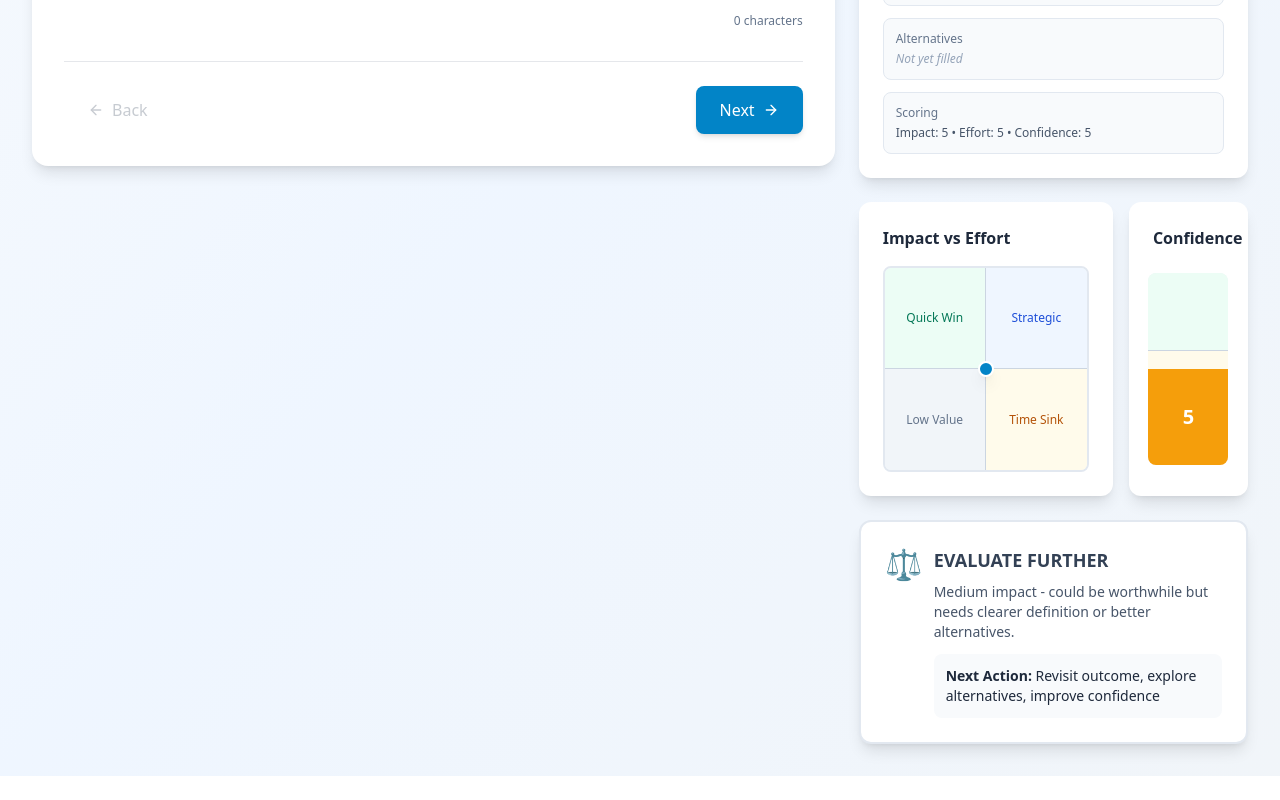
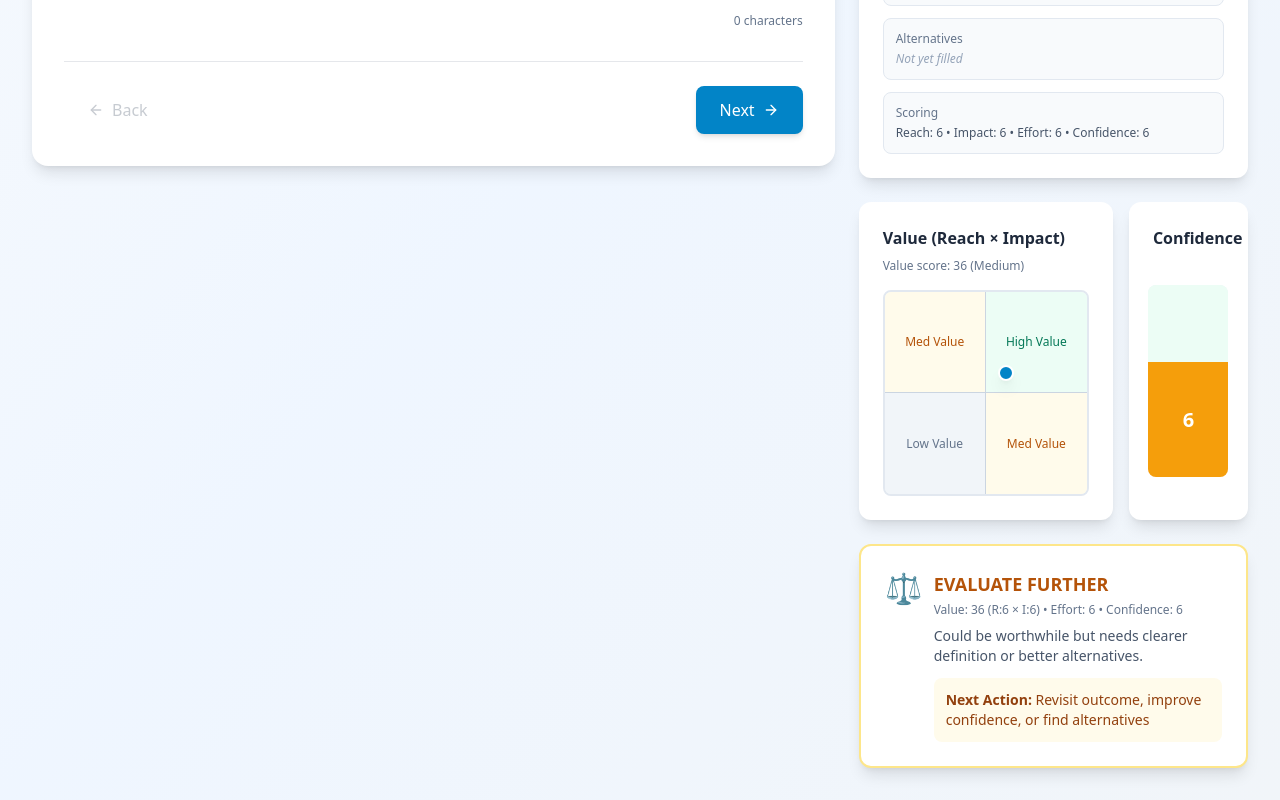
Before and after one commit to IanSimon23/worthsmith, a React (Vite) app: page / in a window 1280 px wide. Shown: the part 675-1475 px from the top of the page. Before the commit the page ends 1451 px from the top, so only its background shows below. Built offline with nearby package versions, Linux system fonts and the light colour scheme.

Commit message:
Moved to RICE format, with revised test plan

```diff
--- a/src/App.jsx
+++ b/src/App.jsx
@@ -87,6 +87,7 @@ export default function WorthsmithApp() {
       beneficiary: "First-time customers in checkout flow; Customer Service team handling shipping queries; Marketing team measuring conversion rates",
       nonDelivery: "We continue losing approximately 15% of new users at checkout (estimated £45k/month in lost revenue). CS team continues handling 200+ weekly tickets about unexpected shipping costs. Brand perception suffers due to 'hidden fees' complaints on review sites.",
       alternatives: "Quick copy change to existing checkout page; Add expandable FAQ section; Run 2-week A/B test with simplified flow; Add shipping calculator widget; Do nothing and measure baseline for one sprint; Partner with shipping provider for flat-rate option",
+      reach: 8,
       impact: 8,
       effort: 3,
       confidence: 7
@@ -248,13 +249,13 @@ export default function WorthsmithApp() {
               <SummarySidebar draft={draft} currentStep={step} />
               <div className="grid grid-cols-3 gap-4">
                 <div className="col-span-2">
-                  <QuadrantChart impact={draft.impact} effort={draft.effort} />
+                  <ValueMatrix reach={draft.reach} impact={draft.impact} />
                 </div>
                 <div className="col-span-1">
                   <ConfidenceZone confidence={draft.confidence} />
                 </div>
               </div>
-              <DecisionMatrix impact={draft.impact} effort={draft.effort} confidence={draft.confidence} />
+              <DecisionMatrix reach={draft.reach} impact={draft.impact} effort={draft.effort} confidence={draft.confidence} />
             </div>
           )}
         </div>
@@ -286,9 +287,10 @@ function getInitialDraft() {
     beneficiary: "",
     nonDelivery: "",
     alternatives: "",
-    impact: 5,
-    effort: 5,
-    confidence: 5
+    reach: 6,
+    impact: 6,
+    effort: 6,
+    confidence: 6
   };
 }
 
@@ -401,7 +403,7 @@ function SummarySidebar({ draft, currentStep }) {
           />
           <SummaryItem
             label="Scoring"
-            value={`I:${draft.impact} E:${draft.effort} C:${draft.confidence}`}
+            value={`R:${draft.reach} I:${draft.impact} E:${draft.effort} C:${draft.confidence}`}
             completed={currentStep > 5}
             active={currentStep === 5}
             isScore
@@ -433,7 +435,7 @@ function SummaryItem({ label, value, completed, active, isScore }) {
       </div>
       {hasContent && (
         <p className="text-xs text-slate-600 line-clamp-2">
-          {isScore ? `Impact: ${value.split(' ')[0].split(':')[1]} • Effort: ${value.split(' ')[1].split(':')[1]} • Confidence: ${value.split(' ')[2].split(':')[1]}` : value}
+          {isScore ? `Reach: ${value.split(' ')[0].split(':')[1]} • Impact: ${value.split(' ')[1].split(':')[1]} • Effort: ${value.split(' ')[2].split(':')[1]} • Confidence: ${value.split(' ')[3].split(':')[1]}` : value}
         </p>
       )}
       {!hasContent && !isScore && (
@@ -443,35 +445,41 @@ function SummaryItem({ label, value, completed, active, isScore }) {
   );
 }
 
-function QuadrantChart({ impact, effort }) {
-  const quadrant = getQuadrant(impact, effort);
-  const dotX = (effort / 10) * 100;
+function ValueMatrix({ reach, impact }) {
+  // This shows Reach vs Impact to visualize VALUE
+  const dotX = (reach / 10) * 100;
   const dotY = 100 - (impact / 10) * 100;
+  const value = reach * impact;
 
   return (
     <div className="bg-white rounded-xl shadow-lg p-6 transition-all hover:shadow-xl">
-      <h3 className="font-semibold text-slate-800 mb-4">Impact vs Effort</h3>
+      <h3 className="font-semibold text-slate-800 mb-2">Value (Reach × Impact)</h3>
+      <p className="text-xs text-slate-500 mb-4">Value score: {value} {value >= 49 ? '(High)' : value >= 16 ? '(Medium)' : '(Low)'}</p>
 
       <div className="relative aspect-square bg-slate-50 rounded-lg overflow-hidden border-2 border-slate-200">
-        {/* Quadrants */}
+        {/* Quadrants - color coded by value tier */}
         <div className="absolute inset-0 grid grid-cols-2 grid-rows-2">
-          <div className="bg-emerald-50 border-r border-b border-slate-300 flex items-center justify-center">
-            <span className="text-xs text-emerald-700 font-medium">Quick Win</span>
+          {/* Top-left: Low Reach, High Impact = Medium Value */}
+          <div className="bg-amber-50 border-r border-b border-slate-300 flex items-center justify-center">
+            <span className="text-xs text-amber-700 font-medium">Med Value</span>
           </div>
-          <div className="bg-blue-50 border-b border-slate-300 flex items-center justify-center">
-            <span className="text-xs text-blue-700 font-medium">Strategic</span>
+          {/* Top-right: High Reach, High Impact = High Value */}
+          <div className="bg-emerald-50 border-b border-slate-300 flex items-center justify-center">
+            <span className="text-xs text-emerald-700 font-medium">High Value</span>
           </div>
+          {/* Bottom-left: Low Reach, Low Impact = Low Value */}
           <div className="bg-slate-100 border-r border-slate-300 flex items-center justify-center">
             <span className="text-xs text-slate-500 font-medium">Low Value</span>
           </div>
+          {/* Bottom-right: High Reach, Low Impact = Medium Value */}
           <div className="bg-amber-50 flex items-center justify-center">
-            <span className="text-xs text-amber-700 font-medium">Time Sink</span>
+            <span className="text-xs text-amber-700 font-medium">Med Value</span>
           </div>
         </div>
 
-        {/* Axis Labels - positioned outside the grid */}
+        {/* Axis Labels */}
         <div className="absolute -bottom-6 left-1/2 -translate-x-1/2 text-xs text-slate-500 font-medium">
-          Effort →
+          Reach →
         </div>
         <div className="absolute -left-10 top-1/2 -translate-y-1/2 -rotate-90 text-xs text-slate-500 font-medium whitespace-nowrap">
           Impact →
@@ -539,116 +547,49 @@ function ConfidenceZone({ confidence }) {
   );
 }
 
-function DecisionMatrix({ impact, effort, confidence }) {
-  const getDecision = () => {
-    // High Impact scenarios
-    if (impact >= 7) {
-      if (effort <= 4 && confidence >= 7) {
-        return {
-          icon: "✅",
-          title: "DO NOW",
-          desc: "High impact, low effort, high confidence - perfect candidate for immediate action.",
-          action: "Add to next sprint",
-          color: "emerald"
-        };
-      }
-      if (effort <= 4 && confidence < 7) {
-        return {
-          icon: "🔍",
-          title: "SPIKE FIRST",
-          desc: "High impact and low effort, but confidence is low. Run a quick validation before committing.",
-          action: "Time-box a spike to reduce uncertainty",
-          color: "blue"
-        };
-      }
-      if (effort >= 7 && confidence >= 7) {
-        return {
-          icon: "🚀",
-          title: "STRATEGIC BET",
-          desc: "Major initiative with high confidence. Ensure stakeholder alignment and resource commitment.",
-          action: "Schedule planning session, break into phases",
-          color: "blue"
-        };
-      }
-      if (effort >= 7 && confidence < 7) {
-        return {
-          icon: "📚",
-          title: "RESEARCH NEEDED",
-          desc: "High impact but high effort and low confidence. De-risk before investing significant resources.",
-          action: "Run discovery, user research, or proof-of-concept",
-          color: "amber"
-        };
-      }
-    }
+function DecisionMatrix({ reach, impact, effort, confidence }) {
+  const decision = getDecisionRecommendation(reach, impact, effort, confidence);
+  const value = reach * impact;
 
-    // Medium Impact scenarios
-    if (impact >= 4 && impact < 7) {
-      if (confidence < 5) {
-        return {
-          icon: "⚠️",
-          title: "VALIDATE ASSUMPTIONS",
-          desc: "Medium impact with low confidence. Clarify the problem before investing effort.",
-          action: "Talk to users, review data, challenge assumptions",
-          color: "amber"
-        };
-      }
-      return {
-        icon: "⚖️",
-        title: "EVALUATE FURTHER",
-        desc: "Medium impact - could be worthwhile but needs clearer definition or better alternatives.",
-        action: "Revisit outcome, explore alternatives, improve confidence",
-        color: "slate"
-      };
-    }
-
-    // Low Impact scenarios
-    if (effort >= 7) {
-      return {
-        icon: "❌",
-        title: "SAY NO",
-        desc: "Low impact, high effort - this is a time sink. Politely decline or defer indefinitely.",
-        action: "Communicate why this isn't worth doing",
-        color: "red"
-      };
-    }
-
-    return {
-      icon: "🅿️",
-      title: "PARK IT",
-      desc: "Low impact overall. Consider batching with similar small items or backlog grooming.",
-      action: "Add to backlog for future consideration",
-      color: "slate"
-    };
+  const getColorClass = (title) => {
+    if (title === "DO NOW" || title === "QUICK WIN") return "emerald";
+    if (title === "DO NEXT" || title === "STRATEGIC BET" || title === "SPIKE FIRST") return "blue";
+    if (title === "VALIDATE FIRST" || title === "VALIDATE ASSUMPTIONS" || title === "CONSIDER ALTERNATIVES" || title === "EVALUATE FURTHER") return "amber";
+    if (title === "SAY NO") return "red";
+    return "slate";
   };
 
-  const decision = getDecision();
+  const color = getColorClass(decision.title);
 
   return (
     <div className={`bg-white rounded-xl shadow-lg p-6 transition-all hover:shadow-xl border-2 ${
-      decision.color === 'emerald' ? 'border-emerald-200' :
-      decision.color === 'blue' ? 'border-blue-200' :
-      decision.color === 'amber' ? 'border-amber-200' :
-      decision.color === 'red' ? 'border-red-200' :
+      color === 'emerald' ? 'border-emerald-200' :
+      color === 'blue' ? 'border-blue-200' :
+      color === 'amber' ? 'border-amber-200' :
+      color === 'red' ? 'border-red-200' :
       'border-slate-200'
     }`}>
       <div className="flex items-start gap-3">
         <div className="text-3xl">{decision.icon}</div>
         <div className="flex-1">
           <h3 className={`font-bold text-lg ${
-            decision.color === 'emerald' ? 'text-emerald-700' :
-            decision.color === 'blue' ? 'text-blue-700' :
-            decision.color === 'amber' ? 'text-amber-700' :
-            decision.color === 'red' ? 'text-red-700' :
+            color === 'emerald' ? 'text-emerald-700' :
+            color === 'blue' ? 'text-blue-700' :
+            color === 'amber' ? 'text-amber-700' :
+            color === 'red' ? 'text-red-700' :
             'text-slate-700'
           }`}>
             {decision.title}
           </h3>
+          <div className="text-xs text-slate-500 mt-1">
+            Value: {value} (R:{reach} × I:{impact}) • Effort: {effort} • Confidence: {confidence}
+          </div>
           <p className="text-sm text-slate-600 mt-2">{decision.desc}</p>
           <div className={`mt-3 p-3 rounded-lg text-sm ${
-            decision.color === 'emerald' ? 'bg-emerald-50 text-emerald-800' :
-            decision.color === 'blue' ? 'bg-blue-50 text-blue-800' :
-            decision.color === 'amber' ? 'bg-amber-50 text-amber-800' :
-            decision.color === 'red' ? 'bg-red-50 text-red-800' :
+            color === 'emerald' ? 'bg-emerald-50 text-emerald-800' :
+            color === 'blue' ? 'bg-blue-50 text-blue-800' :
+            color === 'amber' ? 'bg-amber-50 text-amber-800' :
+            color === 'red' ? 'bg-red-50 text-red-800' :
             'bg-slate-50 text-slate-800'
           }`}>
             <strong>Next Action:</strong> {decision.action}
@@ -867,7 +808,9 @@ function AlternativesStep({ value, onChange, expressMode, outcome }) {
 }
 
 function ScoringStep({ draft, onChange }) {
-  const decision = getDecisionRecommendation(draft.impact, draft.effort, draft.confidence);
+  const decision = getDecisionRecommendation(draft.reach, draft.impact, draft.effort, draft.confidence);
+  const riceScore = calculateRICE(draft.reach, draft.impact, draft.confidence, draft.effort);
+  const value = draft.reach * draft.impact;
 
   return (
     <div className="space-y-6 animate-fadeIn">
@@ -875,11 +818,18 @@ function ScoringStep({ draft, onChange }) {
         <Target className="w-6 h-6 text-sky-600 mt-1 flex-shrink-0" />
         <div className="flex-1">
           <h2 className="text-xl font-bold text-slate-800">How would you score this?</h2>
-          <p className="text-slate-600 mt-2">Rate the expected impact, required effort, and your confidence level on a scale of 0-10.</p>
+          <p className="text-slate-600 mt-2">Rate the reach, impact, effort, and confidence on a scale of 1-10.</p>
         </div>
       </div>
 
-      <div className="grid md:grid-cols-3 gap-6">
+      <div className="grid md:grid-cols-2 gap-6">
+        <ScoreSlider
+          label="Reach"
+          value={draft.reach}
+          onChange={v => onChange({ reach: v })}
+          color="purple"
+          description="How many people affected?"
+        />
         <ScoreSlider
           label="Impact"
           value={draft.impact}
@@ -904,20 +854,56 @@ function ScoringStep({ draft, onChange }) {
       </div>
 
       <div className="bg-gradient-to-br from-slate-50 to-blue-50 border-2 border-slate-200 rounded-xl p-6">
-        <h3 className="font-semibold text-slate-800 mb-3">Recommendation</h3>
-        <div className="flex items-center gap-2">
-          <span className="text-2xl">{decision.icon}</span>
-          <div className="text-lg font-bold text-sky-600">
-            {decision.title}
+        <div className="grid md:grid-cols-2 gap-6 mb-4">
+          <div>
+            <h3 className="font-semibold text-slate-800">Value Score</h3>
+            <p className="text-xs text-slate-500 mt-1">Reach × Impact</p>
+            <div className="text-3xl font-bold text-sky-600 mt-2">
+              {value}
+            </div>
+            <p className="text-sm text-slate-600 mt-1">
+              {value >= 49 ? 'High Value' : value >= 16 ? 'Medium Value' : 'Low Value'}
+            </p>
+          </div>
+          <div>
+            <h3 className="font-semibold text-slate-800">RICE Score</h3>
+            <p className="text-xs text-slate-500 mt-1">(R × I × C) / E (reference)</p>
+            <div className="text-3xl font-bold text-slate-600 mt-2">
+              {riceScore}
+            </div>
           </div>
         </div>
-        <p className="text-sm text-slate-600 mt-2">{decision.desc}</p>
+
+        <div className="pt-4 border-t border-slate-300">
+          <h4 className="font-semibold text-slate-800 mb-2">Recommendation</h4>
+          <div className="flex items-center gap-2 mb-2">
+            <span className="text-2xl">{decision.icon}</span>
+            <div className="text-lg font-bold text-sky-600">
+              {decision.title}
+            </div>
+          </div>
+          <p className="text-sm text-slate-600">{decision.desc}</p>
+        </div>
       </div>
     </div>
   );
 }
 
 function ScoreSlider({ label, value, onChange, color, description }) {
+  const colorClasses = {
+    purple: 'text-purple-600',
+    emerald: 'text-emerald-600',
+    orange: 'text-orange-600',
+    blue: 'text-blue-600'
+  };
+
+  const gradientColors = {
+    purple: '#9333ea',
+    emerald: '#10b981',
+    orange: '#f97316',
+    blue: '#3b82f6'
+  };
+
   return (
     <div className="space-y-3">
       <div className="flex items-baseline justify-between">
@@ -925,31 +911,19 @@ function ScoreSlider({ label, value, onChange, color, description }) {
           <div className="font-semibold text-slate-800">{label}</div>
           <div className="text-xs text-slate-500">{description}</div>
         </div>
-        <div className={`text-2xl font-bold transition-all ${
-          color === 'emerald' ? 'text-emerald-600' :
-          color === 'orange' ? 'text-orange-600' :
-          'text-blue-600'
-        }`}>
+        <div className={`text-2xl font-bold transition-all ${colorClasses[color]}`}>
           {value}
         </div>
       </div>
       <input
         type="range"
-        min={0}
+        min={1}
         max={10}
         value={value}
         onChange={e => onChange(Number(e.target.value))}
         className="w-full h-2 rounded-lg appearance-none cursor-pointer transition-all"
         style={{
-          background: `linear-gradient(to right, ${
-            color === 'emerald' ? '#10b981' :
-            color === 'orange' ? '#f97316' :
-            '#3b82f6'
-          } 0%, ${
-            color === 'emerald' ? '#10b981' :
-            color === 'orange' ? '#f97316' :
-            '#3b82f6'
-          } ${value * 10}%, #e2e8f0 ${value * 10}%, #e2e8f0 100%)`
+          background: `linear-gradient(to right, ${gradientColors[color]} 0%, ${gradientColors[color]} ${((value - 1) / 9) * 100}%, #e2e8f0 ${((value - 1) / 9) * 100}%, #e2e8f0 100%)`
         }}
       />
       <div className="flex justify-between text-xs text-slate-400">
@@ -1030,45 +1004,128 @@ function calculateCompleteness(draft) {
   if (draft.beneficiary?.length > 0) score += 20;
   if (draft.nonDelivery?.length > 0) score += 20;
   if (draft.alternatives?.length > 0) score += 20;
-  if (draft.impact !== 5 || draft.effort !== 5 || draft.confidence !== 5) score += 20;
+  if (draft.reach !== 6 || draft.impact !== 6 || draft.effort !== 6 || draft.confidence !== 6) score += 20;
   return score;
 }
 
-function getDecisionRecommendation(impact, effort, confidence) {
-  // High Impact scenarios
-  if (impact >= 7) {
-    if (effort <= 4 && confidence >= 7) {
-      return { icon: "✅", title: "DO NOW", desc: "High impact, low effort, high confidence - perfect candidate for immediate action." };
+function calculateRICE(reach, impact, confidence, effort) {
+  if (effort === 0 || effort < 1) return 0;
+  return Math.round((reach * impact * confidence) / effort);
+}
+
+function getDecisionRecommendation(reach, impact, effort, confidence) {
+  // Calculate value tier based on Reach × Impact
+  const value = reach * impact;
+
+  // High Value (R×I ≥ 49)
+  if (value >= 49) {
+    if (effort <= 3 && confidence >= 7) {
+      return {
+        icon: "✅",
+        title: "DO NOW",
+        desc: "High value, low effort, high confidence - perfect candidate for immediate action.",
+        action: "Add to next sprint"
+      };
     }
-    if (effort <= 4 && confidence < 7) {
-      return { icon: "🔍", title: "SPIKE FIRST", desc: "High impact and low effort, but confidence is low. Run a quick validation before committing." };
+    if (effort <= 3 && confidence < 7) {
+      return {
+        icon: "🔍",
+        title: "SPIKE FIRST",
+        desc: "High value and low effort, but confidence is low. Run a quick validation before committing.",
+        action: "Time-box a spike to reduce uncertainty"
+      };
     }
     if (effort >= 7 && confidence >= 7) {
-      return { icon: "🚀", title: "STRATEGIC BET", desc: "Major initiative with high confidence. Ensure stakeholder alignment and resource commitment." };
+      return {
+        icon: "🚀",
+        title: "STRATEGIC BET",
+        desc: "Major initiative with high confidence. Ensure stakeholder alignment and resource commitment.",
+        action: "Schedule planning session, break into phases"
+      };
     }
     if (effort >= 7 && confidence < 7) {
-      return { icon: "📚", title: "RESEARCH NEEDED", desc: "High impact but high effort and low confidence. De-risk before investing significant resources." };
+      return {
+        icon: "📚",
+        title: "DE-RISK FIRST",
+        desc: "High value but too much uncertainty for this investment. Run discovery or proof-of-concept first.",
+        action: "Run discovery, user research, or proof-of-concept"
+      };
+    }
+    if (effort >= 4 && effort <= 6 && confidence >= 7) {
+      return {
+        icon: "🎯",
+        title: "DO NEXT",
+        desc: "Solid high-value project. Queue it up after current priorities.",
+        action: "Add to backlog, prioritize after current sprint"
+      };
+    }
+    if (effort >= 4 && effort <= 6 && confidence < 7) {
+      return {
+        icon: "⚠️",
+        title: "VALIDATE FIRST",
+        desc: "Worth doing if we can confirm our assumptions. Reduce uncertainty before committing.",
+        action: "Talk to users, review data, challenge assumptions"
+      };
     }
   }
 
-  // Medium Impact scenarios
-  if (impact >= 4 && impact < 7) {
+  // Medium Value (R×I 16-48)
+  if (value >= 16 && value < 49) {
     if (confidence < 5) {
-      return { icon: "⚠️", title: "VALIDATE ASSUMPTIONS", desc: "Medium impact with low confidence. Clarify the problem before investing effort." };
+      return {
+        icon: "⚠️",
+        title: "VALIDATE ASSUMPTIONS",
+        desc: "Medium value with low confidence. Clarify the problem before investing effort.",
+        action: "Talk to users, review data, challenge assumptions"
+      };
     }
-    return { icon: "⚖️", title: "EVALUATE FURTHER", desc: "Medium impact - could be worthwhile but needs clearer definition or better alternatives." };
+    if (effort >= 7) {
+      return {
+        icon: "🤔",
+        title: "CONSIDER ALTERNATIVES",
+        desc: "ROI is questionable for this effort level. Look for an easier path to similar value.",
+        action: "Revisit outcome, explore alternatives, reduce scope"
+      };
+    }
+    if (effort <= 3) {
+      return {
+        icon: "💨",
+        title: "QUICK WIN",
+        desc: "Easy enough with decent value. Why not do it?",
+        action: "Add to next sprint or batch with similar tasks"
+      };
+    }
+    return {
+      icon: "⚖️",
+      title: "EVALUATE FURTHER",
+      desc: "Could be worthwhile but needs clearer definition or better alternatives.",
+      action: "Revisit outcome, improve confidence, or find alternatives"
+    };
   }
 
-  // Low Impact scenarios
+  // Low Value (R×I < 16)
   if (effort >= 7) {
-    return { icon: "❌", title: "SAY NO", desc: "Low impact, high effort - this is a time sink. Politely decline or defer indefinitely." };
+    return {
+      icon: "❌",
+      title: "SAY NO",
+      desc: "Low value, high effort - this is a time sink. Politely decline or defer indefinitely.",
+      action: "Communicate why this isn't worth doing"
+    };
   }
 
-  return { icon: "🅿️", title: "PARK IT", desc: "Low impact overall. Consider batching with similar small items or backlog grooming." };
+  return {
+    icon: "🅿️",
+    title: "PARK IT",
+    desc: "Low value overall. Consider batching with similar small items or backlog grooming.",
+    action: "Add to backlog for future consideration"
+  };
 }
 
 function generateValueStatement(draft, expressMode = false) {
-  const { outcome, beneficiary, nonDelivery, alternatives, impact, effort, confidence } = draft;
+  const { outcome, beneficiary, nonDelivery, alternatives, reach, impact, effort, confidence } = draft;
+  const riceScore = calculateRICE(reach, impact, confidence, effort);
+  const value = reach * impact;
+  const decision = getDecisionRecommendation(reach, impact, effort, confidence);
 
   if (expressMode) {
     // Shorter format for express mode
@@ -1079,10 +1136,15 @@ function generateValueStatement(draft, expressMode = false) {
 **Alternatives Considered:** ${alternatives || '_not specified_'}
 
 **Scoring:**
-- Impact: ${impact}/10
+- Value Score: ${value} (Reach: ${reach} × Impact: ${impact}) - ${value >= 49 ? 'High Value' : value >= 16 ? 'Medium Value' : 'Low Value'}
 - Effort: ${effort}/10
 - Confidence: ${confidence}/10
-- Recommendation: ${getDecisionRecommendation(impact, effort, confidence).title}
+- RICE Score: ${riceScore} (reference)
+
+**Recommendation: ${decision.title}**
+${decision.desc}
+
+**Next Action:** ${decision.action}
 
 ---
 *Generated by Worthsmith Express Mode • Quick Assessment*`;
@@ -1100,27 +1162,16 @@ function generateValueStatement(draft, expressMode = false) {
 **Alternatives Considered:** ${alternatives || '_not specified_'}
 
 **Scoring:**
-- Impact: ${impact}/10
+- Value Score: ${value} (Reach: ${reach} × Impact: ${impact}) - ${value >= 49 ? 'High Value' : value >= 16 ? 'Medium Value' : 'Low Value'}
 - Effort: ${effort}/10
 - Confidence: ${confidence}/10
-- Recommendation: ${getDecisionRecommendation(impact, effort, confidence).title}
+- RICE Score: ${riceScore} (reference)
+
+**Recommendation: ${decision.title}**
+${decision.desc}
+
+**Next Action:** ${decision.action}
 
 ---
 *Generated by Worthsmith • Ready for Jira*`;
 }
-
-function getQuadrant(impact, effort) {
-  if (impact >= 7 && effort <= 4) return "🎯 Quick Win";
-  if (impact >= 7 && effort >= 7) return "🚀 Strategic Bet";
-  if (impact <= 4 && effort <= 4) return "🤔 Low Value";
-  if (impact <= 4 && effort >= 7) return "❌ Time Sink";
-  return "⚖️ Evaluate Further";
-}
-
-function getQuadrantGuidance(impact, effort) {
-  if (impact >= 7 && effort <= 4) return "High value, low effort. Prioritize this!";
-  if (impact >= 7 && effort >= 7) return "Major initiative. Ensure alignment before committing.";
-  if (impact <= 4 && effort <= 4) return "Small task. Consider batching with similar items.";
-  if (impact <= 4 && effort >= 7) return "High effort for low return. Reconsider or find alternatives.";
-  return "Needs more analysis. Challenge your assumptions.";
-}
```
Also changed, not shown: 1 other file (tests, documents, lock files or other folders).
